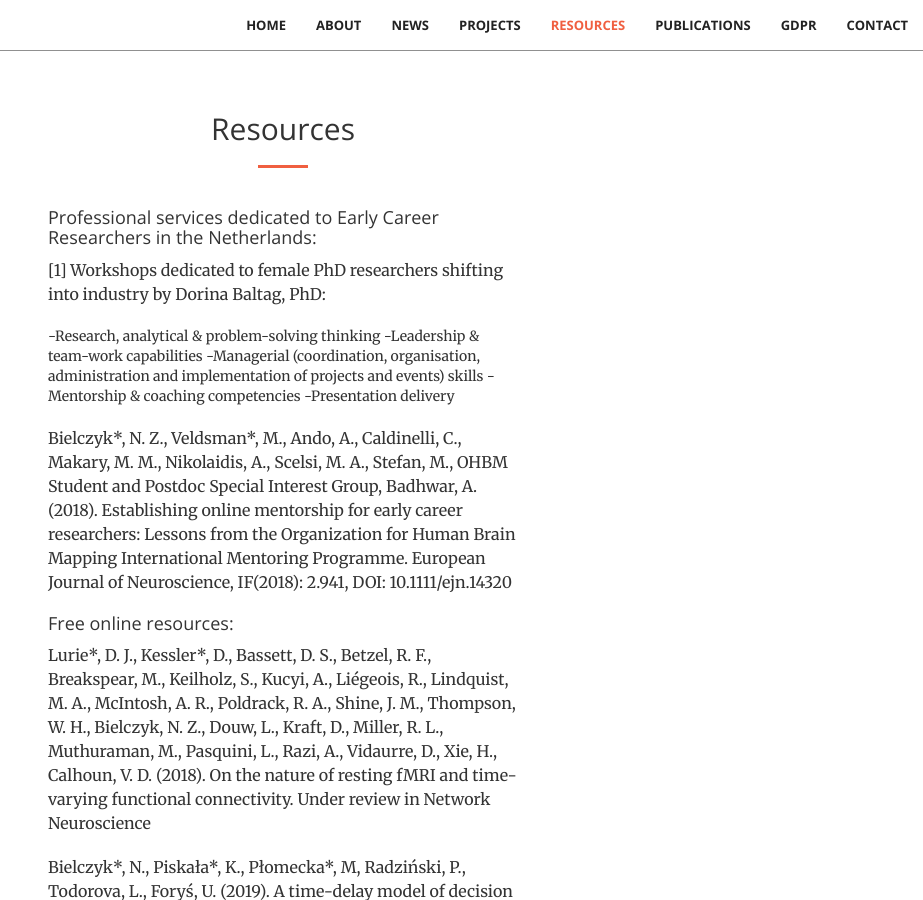
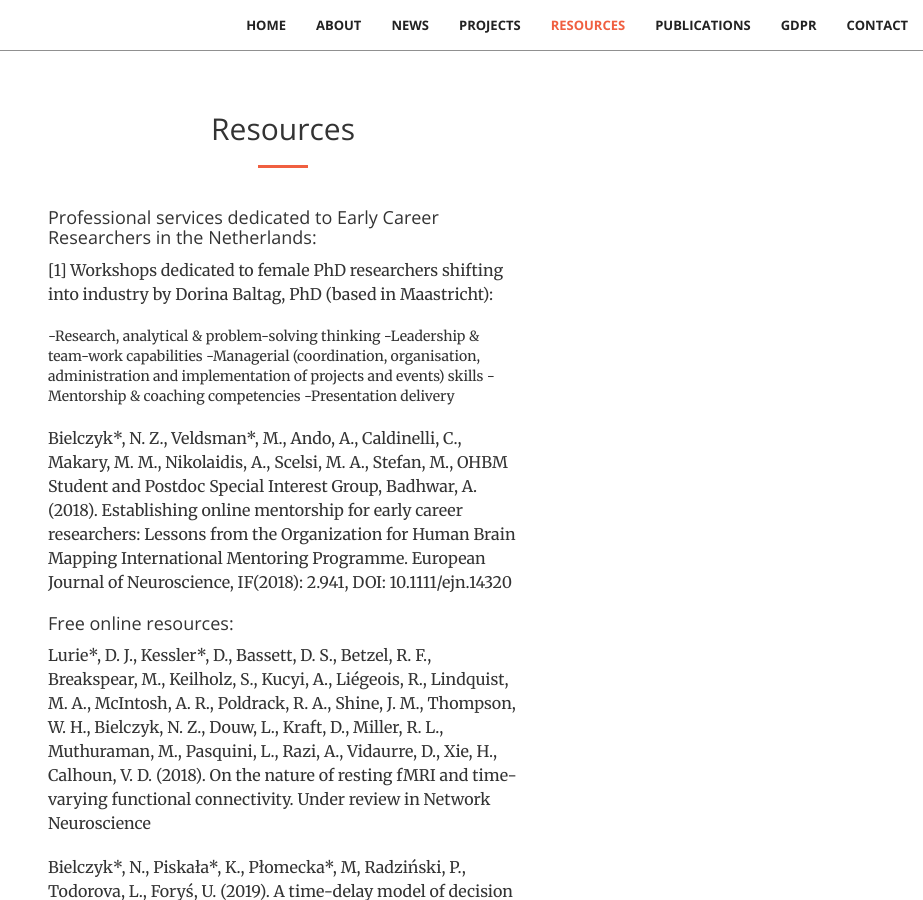
Before and after one commit to stichting-solaris/stichting-solaris.github.io, a Jekyll site: the page built from index.html, in a window 1280 px wide and 900 px high, scrolled down 3806 px. Shown: the whole window, without its empty margins (357-1280 px from the left). Built offline with Jekyll 4.4.1, drawn with Linux system fonts in a browser that asks for light colours.

Commit message:
Update resources.html

```diff
--- a/_includes/resources.html
+++ b/_includes/resources.html
@@ -9,7 +9,7 @@
                 <h4 class="section-heading">Professional services dedicated to Early Career Researchers in the Netherlands:</h4>
 
 
-                <p>[1] Workshops dedicated to female PhD researchers shifting into industry by Dorina Baltag, PhD:</p>
+                <p>[1] Workshops dedicated to female PhD researchers shifting into industry by Dorina Baltag, PhD (based in Maastricht):</p>
                     -Research, analytical & problem-solving thinking
                     -Leadership & team-work capabilities
                     -Managerial (coordination, organisation, administration and implementation of projects and events) skills
```
